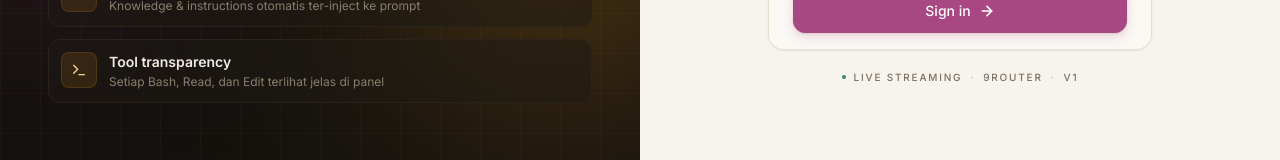
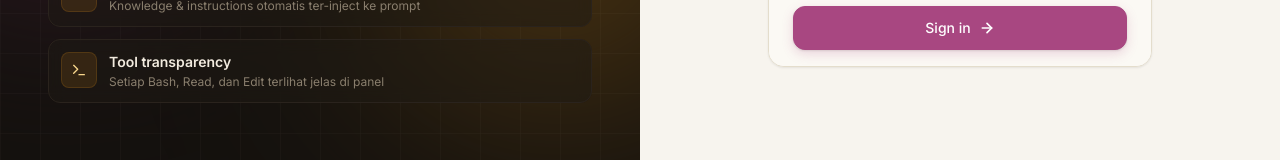
Before and after one commit to its-enpii/encompletion, a Next.js app in the folder frontend/: page /login in a window 1280 px wide. Shown: the part 507-667 px from the top of the page. Built offline with nearby package versions, Linux system fonts and the light colour scheme; no server answers.

Commit message:
Drop footer meta on login page
The 'Live streaming · 9Router · v1' hint leaked the upstream proxy
name and stack details to anyone hitting /login. /api/health is the
right place for ops metadata; the public auth surface should be
silent.

```diff
--- a/frontend/src/app/login/page.tsx
+++ b/frontend/src/app/login/page.tsx
@@ -171,18 +171,6 @@ export default function LoginPage() {
               </div>
             </form>
           </Card>
-
-          {/* Footer meta — surface useful build info instead of setup
-              instructions. Operators can hit /api/health for the same data
-              programmatically. */}
-          <div className="mt-5 flex items-center justify-center gap-2 text-[10px] font-medium uppercase tracking-[0.18em] text-[var(--ink-3)]">
-            <span className="h-1 w-1 rounded-full bg-[var(--success)]" />
-            <span>Live streaming</span>
-            <span className="text-[var(--ink-3)]/50">·</span>
-            <span>9Router</span>
-            <span className="text-[var(--ink-3)]/50">·</span>
-            <span>v1</span>
-          </div>
         </div>
       </div>
     </div>
```
